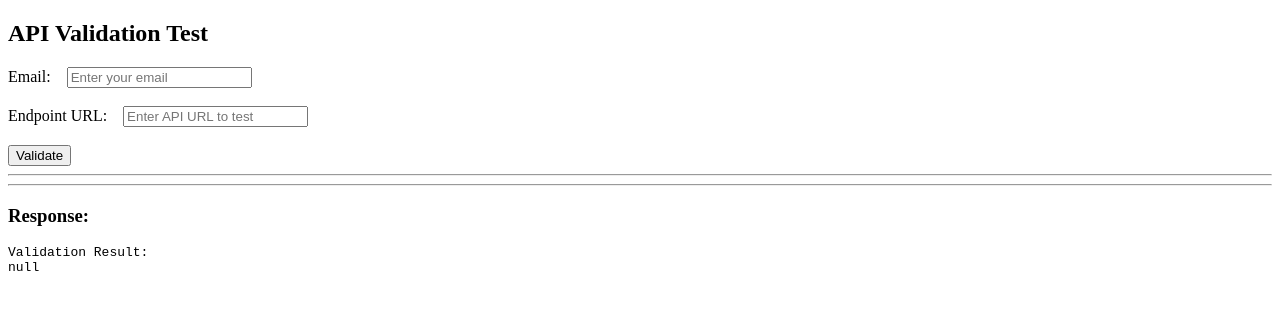
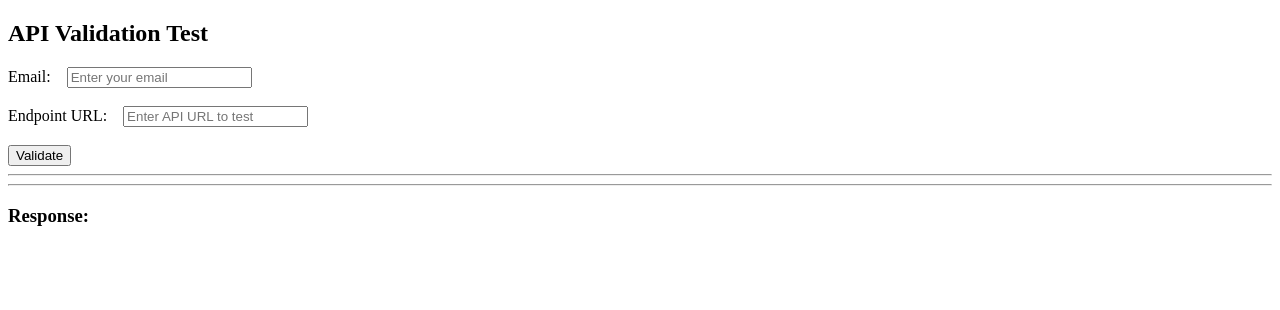
Before and after one commit to mathebe-moseri/string-sorter-ui, an Angular app: page / in a window 1280 px wide. Shown: the top 310 px of the page. Built offline with nearby package versions, Linux system fonts and the light colour scheme.

Commit message:
feat: prevent null or undefined response from rendering

```diff
--- a/src/app/components/api-test/api-test.component.html
+++ b/src/app/components/api-test/api-test.component.html
@@ -30,7 +30,7 @@
   {{ error }}
 </div>
 
-<pre>
+<pre *ngIf="response !== null && response !== undefined">
 Validation Result:
 {{ response | json }}
 </pre>
```
